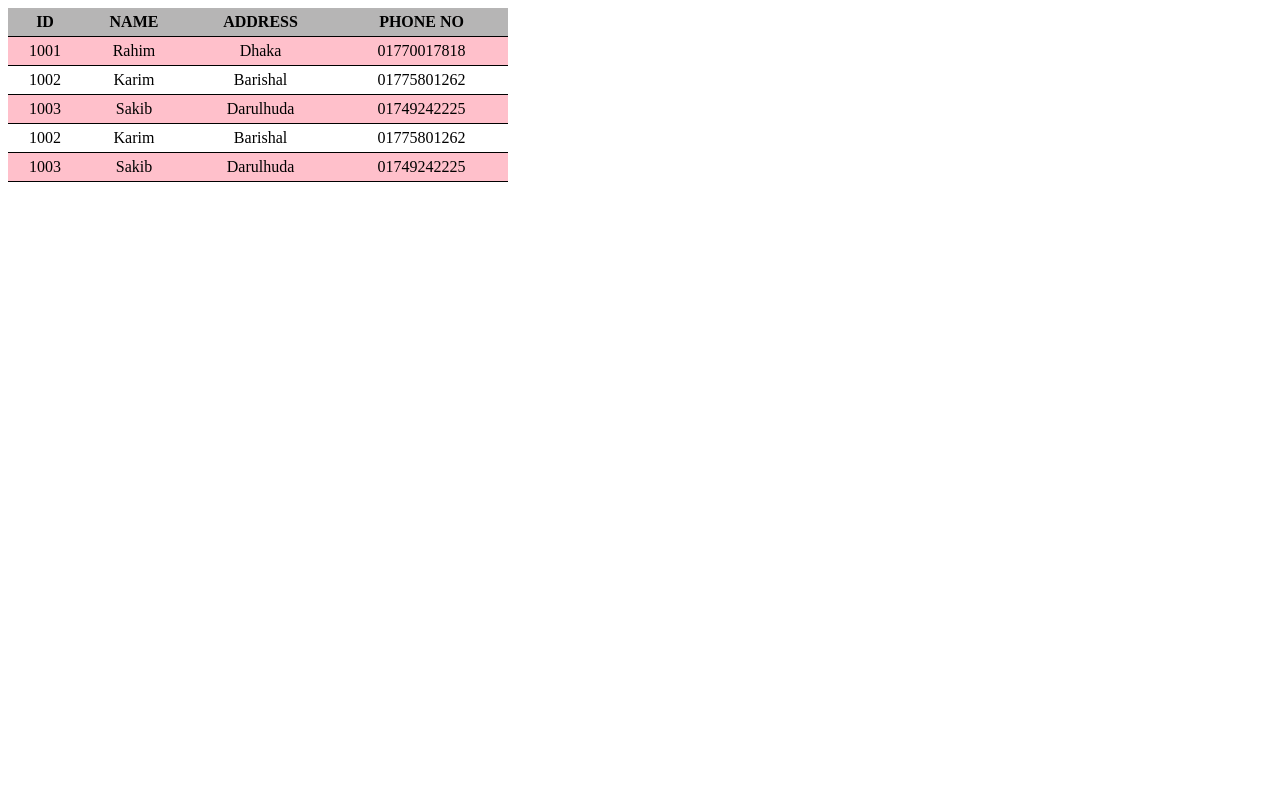
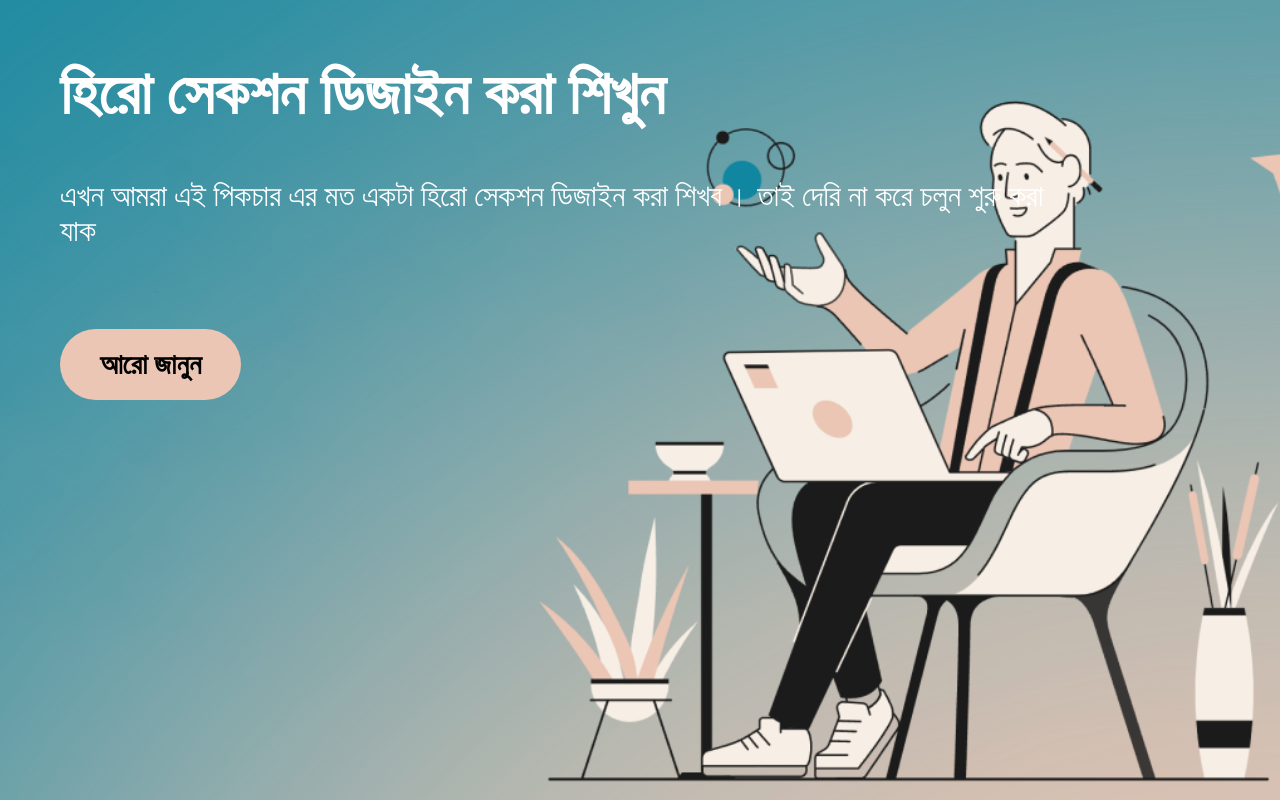
Before and after one commit to programmarxplorex/class-4, a plain HTML site: page index.html in a window 1280 px wide. Drawn offline with Linux system fonts and the light colour scheme.

Commit message:
hero design

```diff
--- a/index.html
+++ b/index.html
@@ -1,58 +1,25 @@
 <!DOCTYPE html>
 <html lang="en">
-
 <head>
     <meta charset="UTF-8">
     <meta name="viewport" content="width=device-width, initial-scale=1.0">
     <title>Document</title>
     <link rel="stylesheet" href="style.css">
 </head>
+<body>
+    <section class="hero">
+        <div class="content">
+            <div class="title">
+                <h1>হিরো সেকশন ডিজাইন করা শিখুন</h1>
+            </div>
+            <div class="subtitle">
+                <p>
+                    এখন আমরা এই পিকচার এর মত একটা হিরো সেকশন ডিজাইন করা শিখব ।  তাই দেরি না করে চলুন শুরু করা যাক
 
-<body>
-    <main>
-        <table>
-            <thead>
-                <tr>
-                    <th>ID</th>
-                    <th>NAME</th>
-                    <th>ADDRESS</th>
-                    <th>PHONE NO</th>
-                </tr>
-            </thead>
-            <tbody>
-                <tr>
-                    <td>1001</td>
-                    <td>Rahim</td>
-                    <td>Dhaka</td>
-                    <td>01770017818</td>
-                </tr>
-                <tr>
-                    <td>1002</td>
-                    <td>Karim</td>
-                    <td>Barishal</td>
-                    <td>01775801262</td>
-                </tr>
-                <tr>
-                    <td>1003</td>
-                    <td>Sakib</td>
-                    <td>Darulhuda</td>
-                    <td>01749242225</td>
-                </tr>
-                    <tr>
-                    <td>1002</td>
-                    <td>Karim</td>
-                    <td>Barishal</td>
-                    <td>01775801262</td>
-                </tr>
-                <tr>
-                    <td>1003</td>
-                    <td>Sakib</td>
-                    <td>Darulhuda</td>
-                    <td>01749242225</td>
-                </tr>
-            </tbody>
-        </table>
-    </main>
+                </p>
+            </div>
+            <a class="button" href="#">আরো জানুন</a>
+        </div>
+    </section>
 </body>
-
 </html>
--- a/style.css
+++ b/style.css
@@ -1,30 +1,39 @@
-table {
-    width: 500px;
-    border-collapse: collapse;
-    /* height: 500px; */
-}
-table tr:hover{
-    background-color: #b6b5b5;
-}
-table tr{
-    border-bottom: 1px solid black;
-}
-table tr:nth-child(odd){
-    background-color: pink;
-}
-table tr th{
-    padding: 5px;
-    background: #b6b5b5;
+body{
+    margin: 0;
+    padding: 0;
+
 
 }
-
-table tr td{
-    padding: 5px;
-    text-align: center;
-    vertical-align:middle ;
-
+.hero{
+    height: 100vh;
+    width: 100%;
+    background-image: url('hero.png');
+    background-repeat: no-repeat;
+    background-position: center 0;
+    background-size: cover;
 }
-table,tr,th,td{
-    /* border: 2px solid black; */
-
+.hero .content{
+    width: 1000px;
+    padding: 60px;
 }
+.hero .content .title{
+    font-size: 40px;
+    color: white;
+}
+.hero .content .title h1{
+    margin-top: 0;
+}
+.hero .content  .subtitle {
+   font-size: 30px;
+   color: white;
+   margin-bottom: 100px;
+}
+.hero .content  .button{
+    color: black;
+    text-decoration: none;
+    background-color:#ebc6b4 ;
+    padding:20px 40px ;
+    font-size: 28px;
+    border-radius: 40px;
+    font-weight: bold;
+}
```
Also changed, not shown: black tree.jpg (added).
